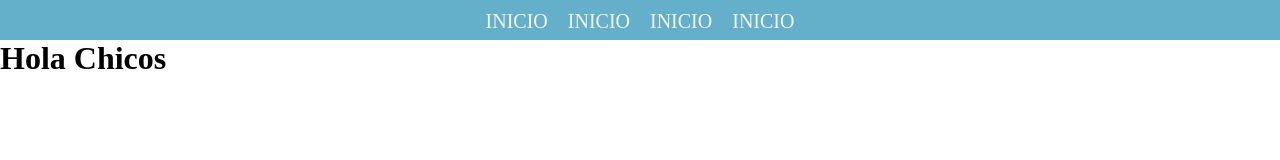
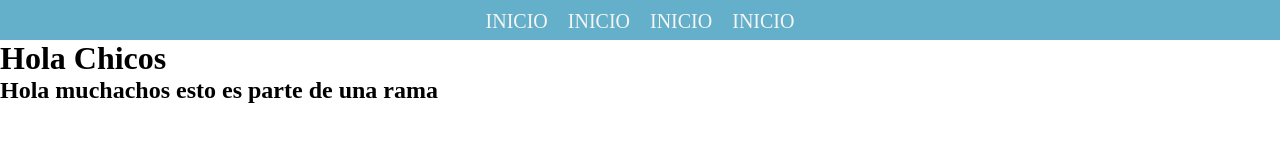
Before and after one commit to Nalmadapaz/prueba-nav, a plain HTML site: page index.html in a window 1280 px wide. Drawn offline with Linux system fonts and the light colour scheme.

Commit message:
creacion en la rama de un h2

```diff
--- a/index.html
+++ b/index.html
@@ -20,7 +20,7 @@
     <main>
         <h1>Hola Chicos</h1>
         <section>
-
+            <h2>Hola muchachos esto es parte de una rama</h2>
         </section>
     </main>
 </body>
```
